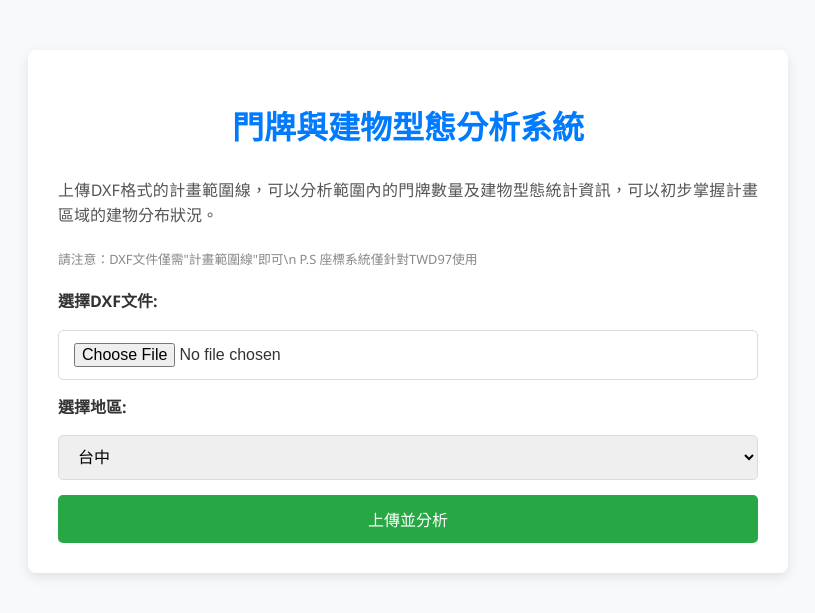
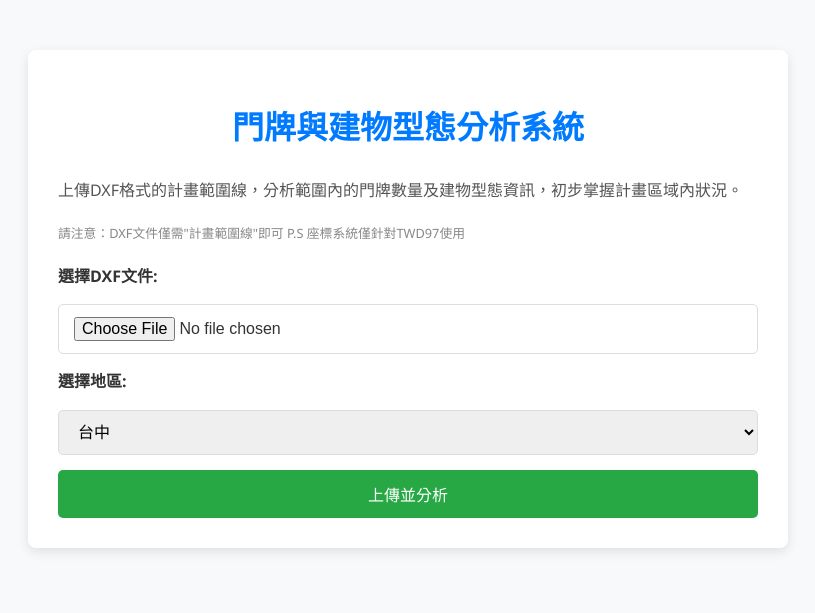
Before and after one commit to bingronglee/gis-PJ, a Flask app: page / in a window 1280 px wide. Shown: the top 613 px of the page, without its empty margins (232-1047 px from the left). Run offline with Flask 3, Linux system fonts and the light colour scheme.

Commit message:
修改頁面說明

```diff
--- a/templates/index.html
+++ b/templates/index.html
@@ -79,7 +79,7 @@
 <body>
     <div class="container">
         <h1>門牌與建物型態分析系統</h1>
-        <p>上傳DXF格式的計畫範圍線，可以分析範圍內的門牌數量及建物型態統計資訊，可以初步掌握計畫區域的建物分布狀況。<p class="note">請注意：DXF文件僅需"計畫範圍線"即可\n P.S 座標系統僅針對TWD97使用</p></p>
+        <p>上傳DXF格式的計畫範圍線，分析範圍內的門牌數量及建物型態資訊，初步掌握計畫區域內狀況。<p class="note">請注意：DXF文件僅需"計畫範圍線"即可 P.S 座標系統僅針對TWD97使用</p></p>
         <form action="/upload" method="post" enctype="multipart/form-data">
             <label for="file">選擇DXF文件:</label>
             <input type="file" name="file" id="file" required>
```
